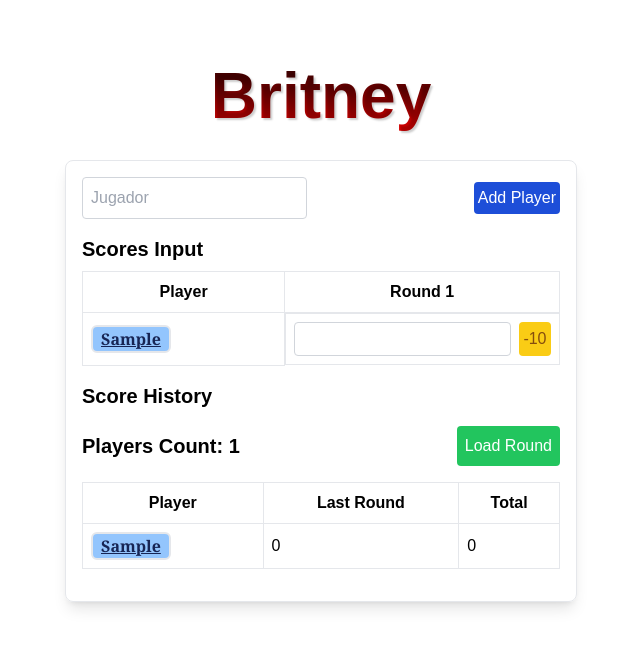
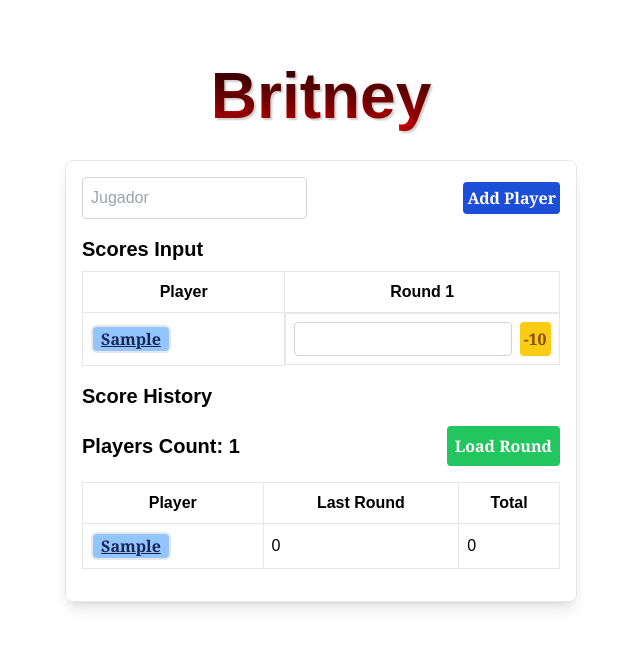
Before and after one commit to Gabito-17/Entre-Nosotros, a React (Create React App) app: page / in a window 1280 px wide. Both pictures are taken after typing "Sample" into the empty fields and a click on the button "Add Player". Shown: the top 648 px of the page, without its empty margins (319-959 px from the left). Built offline with nearby package versions, Linux system fonts and the light colour scheme.

Commit message:
Correccion botones y Labels}

```diff
--- a/src/pages/Party.js
+++ b/src/pages/Party.js
@@ -85,7 +85,7 @@ function Party() {
         />
         <button
           onClick={addPlayer}
-          className="mb-2 bg-blue-700 text-center text-white p-1 rounded"
+          className="font-bold font-serif mb-2 bg-blue-700 text-center text-white p-1 rounded"
         >
           Add Player
         </button>
@@ -125,7 +125,7 @@ function Party() {
                     />
                     <button
                       onClick={() => setBritney(index, player.name)}
-                      className="ml-2 bg-yellow-400 text-yellow-800 p-1 rounded"
+                      className="font-bold font-serif ml-2 bg-yellow-400 text-yellow-800 p-1 rounded"
                     >
                       -10
                     </button>
@@ -145,7 +145,7 @@ function Party() {
               <h3 className="text-xl font-semibold">{`Players Count: ${players.length}`}</h3>
               <button
                 onClick={loadRound}
-                className="bg-green-500 text-white p-2 rounded"
+                className="font-bold font-serif bg-green-500 text-white p-2 rounded"
               >
                 Load Round
               </button>
```
